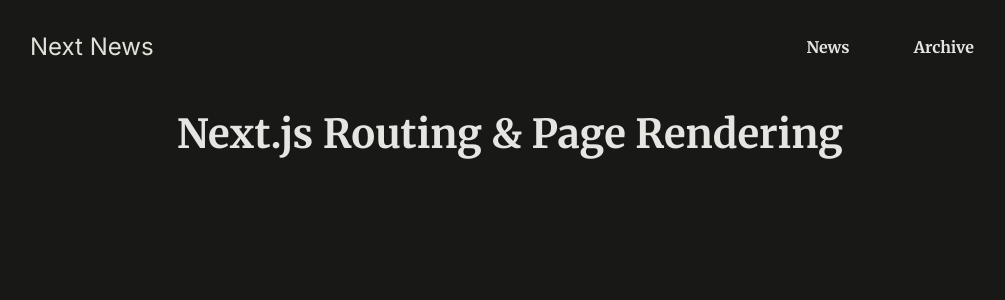
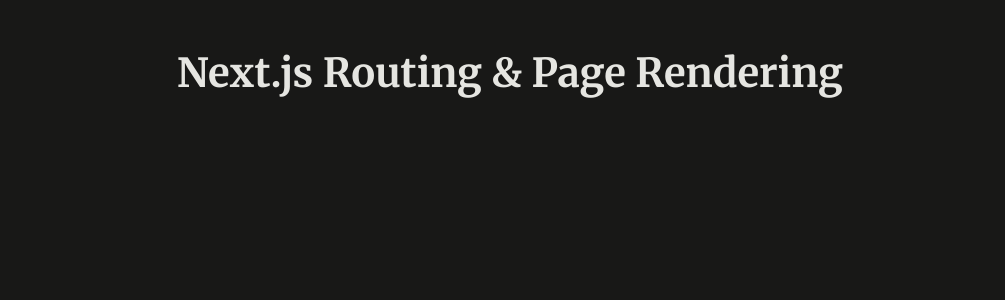
Before and after one commit to hyeonkyeong31/Next-NewsPage, a Next.js app: page / in a window 1280 px wide. Shown: the top 300 px of the page, without its empty margins (130-1135 px from the left). Built offline with nearby package versions, Linux system fonts and the light colour scheme.

Commit message:
feat : navigating programmatically

```diff
--- a/app/layout.js
+++ b/app/layout.js
@@ -9,12 +9,7 @@
 export default function RootLayout({ children }) {
     return (
         <html lang="en">
-            <body>
-                <div id="page">
-                    <MainHeader />
-                    {children}
-                </div>
-            </body>
+            <body>{children}</body>
         </html>
     );
 }
--- a/app/news/[slug]/@modal/(.)image/page.js
+++ b/app/news/[slug]/@modal/(.)image/page.js
@@ -1,7 +1,10 @@
+"use client";
 import { DUMMY_NEWS } from "@/dummy-news";
 import { notFound } from "next/navigation";
+import { useRouter } from "next/navigation";
 
 export default function InterceptedImagePage({ params }) {
+    const router = useRouter();
     const newsItemSlug = params.slug;
     const newsItem = DUMMY_NEWS.find(
         (newsItem) => newsItem.slug === newsItemSlug
@@ -10,9 +13,10 @@
     if (!newsItem) {
         notFound();
     }
+
     return (
         <>
-            <div className="modal-backdrop">
+            <div className="modal-backdrop" onClick={router.back}>
                 <dialog className="modal" open>
                     <div className="fullscreen-image">
                         <img
```
